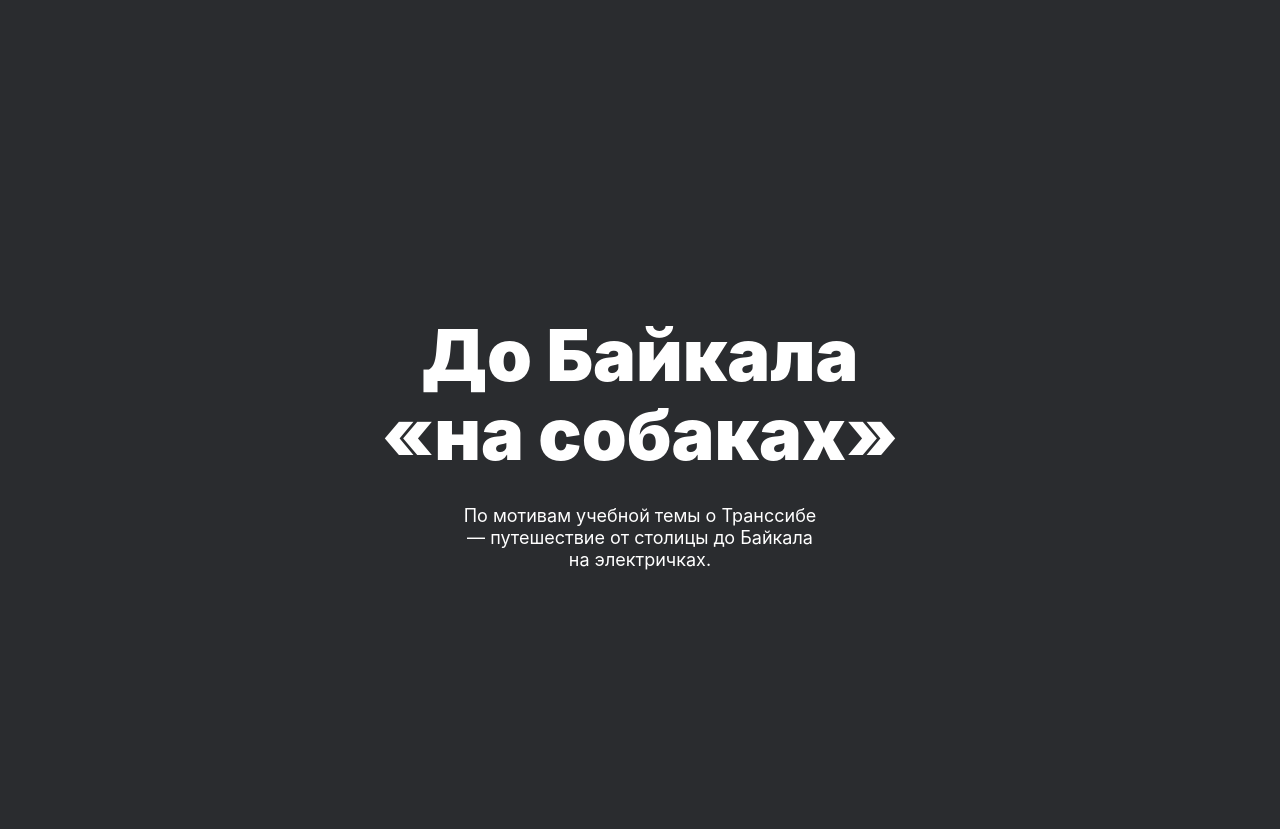
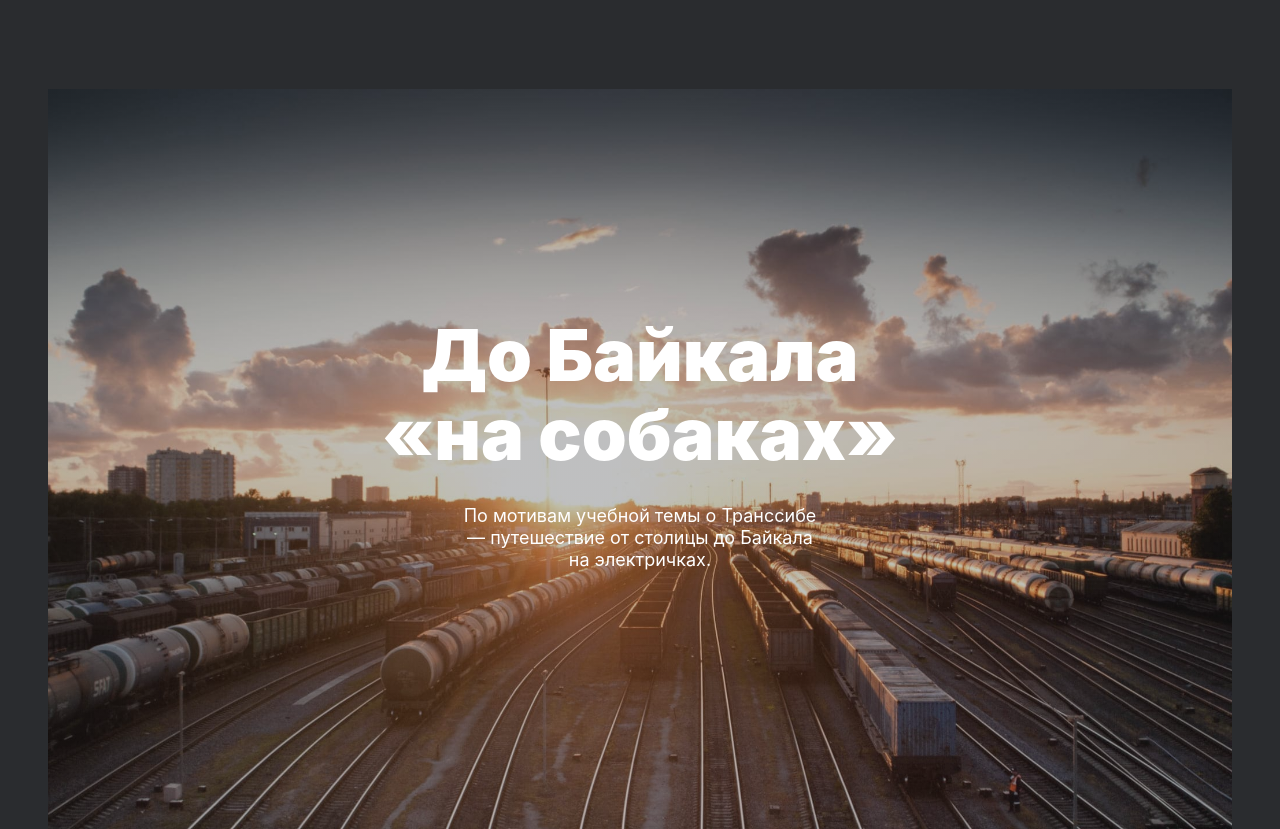
Before and after one commit to hopemask0/russian-travel-project, a plain HTML site: page index.html in a window 1280 px wide. Shown: the part 6073-6902 px from the top of the page. Drawn offline with Linux system fonts and the light colour scheme; a web font is replaced by a local one.

Commit message:
edited cover.css again

```diff
--- a/blocks/cover/cover.css
+++ b/blocks/cover/cover.css
@@ -24,14 +24,14 @@
     margin: 0 auto;
     max-width: 1184px;
     min-height: 740px;
-    background-image: linear-gradient(rgba(42, 44, 47, 0.3), rgba(42, 44, 47, 0.3)), url(/russian-travel-main/images/cover-trains.jpg);
+    background-image: linear-gradient(rgba(42, 44, 47, 0.3), rgba(42, 44, 47, 0.3)), url(../../images/cover-trains.jpg);
     background-position: center center;
     background-repeat: no-repeat;
     background-size: cover;
 }
 
 .cover__link:hover {
-    background-image: linear-gradient(rgba(42, 44, 47, 0.8), rgba(42, 44, 47, 0.8)), url(/russian-travel-main/images/cover-trains.jpg);
+    background-image: linear-gradient(rgba(42, 44, 47, 0.8), rgba(42, 44, 47, 0.8)), url(../../images/cover-trains.jpg);
 }
 .cover__subtitle {
     margin: 32px auto;
```
